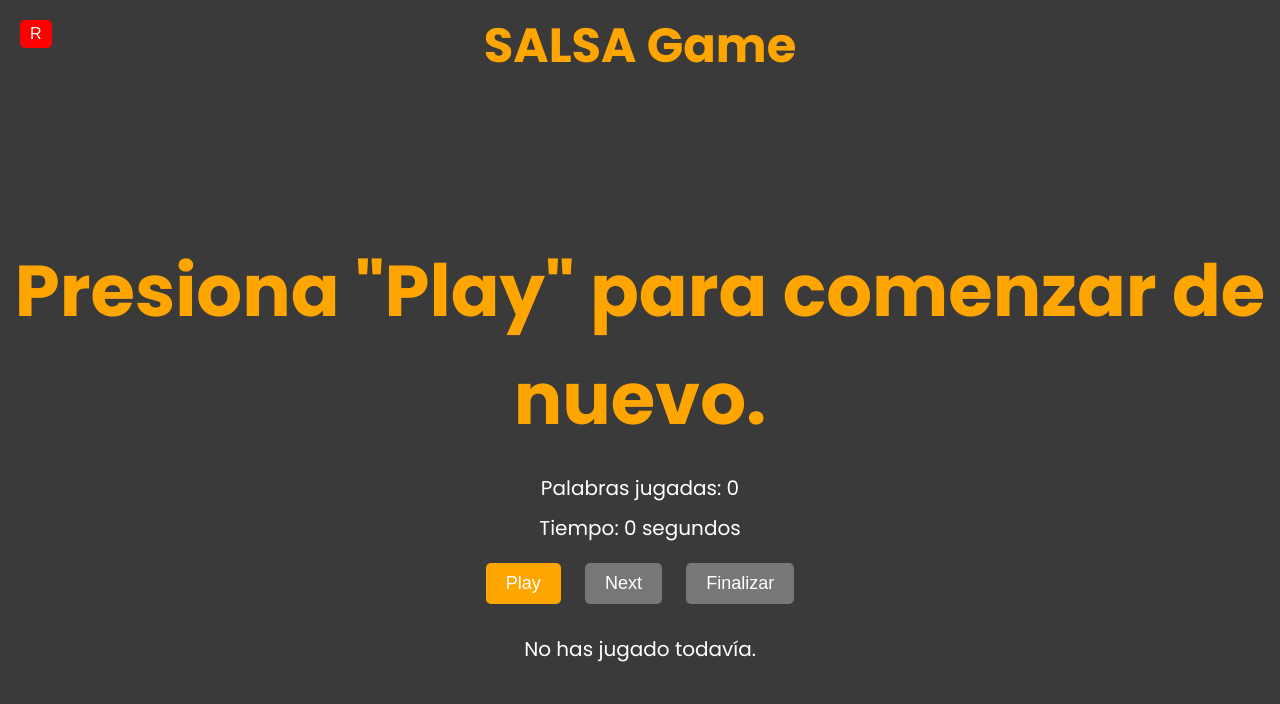
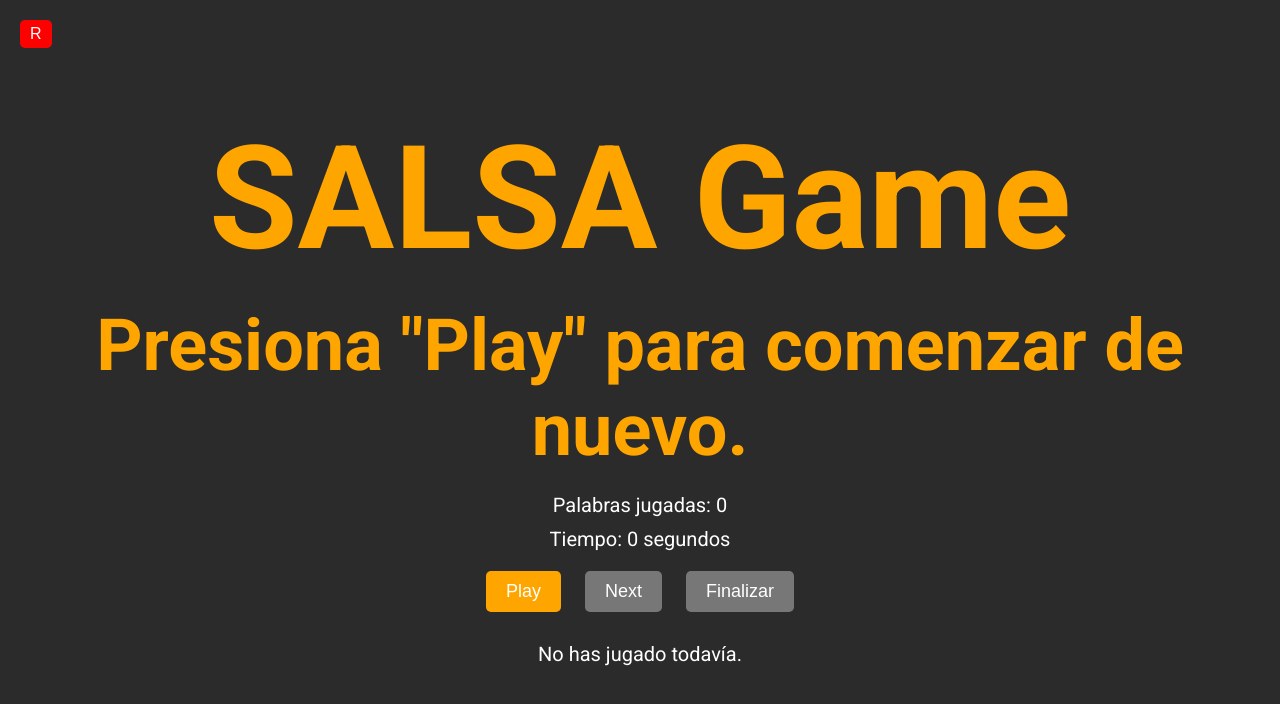
Before and after one commit to RubhsSB/SALSA_Game, a plain HTML site: page index.html in a window 1280 px wide. Drawn offline with Linux system fonts and the light colour scheme.

Commit message:
Update styles.css
Cambios STYLES

```diff
--- a/styles.css
+++ b/styles.css
@@ -1,11 +1,11 @@
 /* Estilos generales */
-@import url('https://fonts.googleapis.com/css2?family=Poppins:wght@400;700&display=swap');
+@import url('https://fonts.googleapis.com/css2?family=Roboto:wght@400;700&display=swap');
 
 body {
-  font-family: 'Poppins', sans-serif; /* Fuente nueva */
+  font-family: 'Roboto', sans-serif; /* Fuente moderna */
   margin: 0;
   padding: 0;
-  background-color: #3a3a3a; /* Fondo gris más oscuro */
+  background-color: #2b2b2b; /* Fondo gris oscuro */
   color: #ffffff; /* Texto blanco */
   height: 100vh;
   display: flex;
@@ -16,20 +16,14 @@ body {
 }
 
 /* Cabecera principal */
-#header {
-  position: absolute;
-  top: 10px;
+#header h1 {
+  font-size: 144px; /* Tres veces más grande */
+  color: #ffa500; /* Naranja */
+  margin: 0;
   text-align: center;
-  width: 100%;
 }
 
-#header h1 {
-  font-size: 48px;
-  color: #ffa500; /* Naranja */
-  margin: 0;
-}
-
-/* Botón R para acceder a resultados */
+/* Botón "R" para acceder a resultados */
 #results-button {
   position: absolute;
   top: 10px;
@@ -55,7 +49,6 @@ body {
 /* Contenedor principal del juego */
 #game {
   text-align: center;
-  margin-top: 100px; /* Separación desde la cabecera */
 }
 
 /* Palabra centrada y grande */
@@ -97,7 +90,7 @@ button:hover {
 }
 
 button:disabled {
-  background-color: #777; /* Gris para botones deshabilitados */
+  background-color: #777; /* Gris oscuro para botones deshabilitados */
   cursor: not-allowed;
 }
 
@@ -105,5 +98,5 @@ button:disabled {
 #result {
   font-size: 20px;
   margin: 20px 0;
-  color: #ffffff; /* Texto blanco */
+  color: #ffffff; /* Blanco */
 }
```
